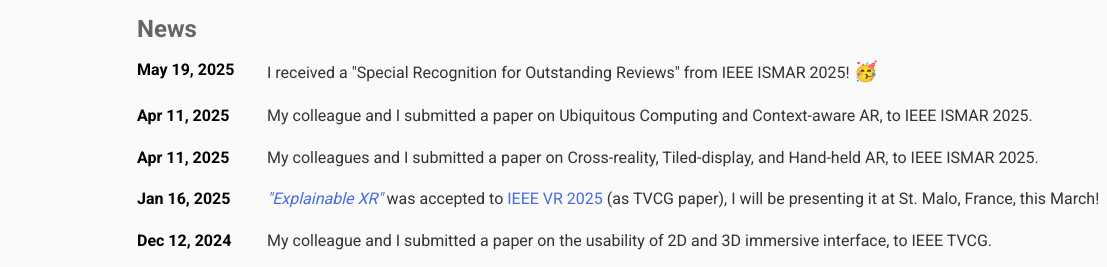
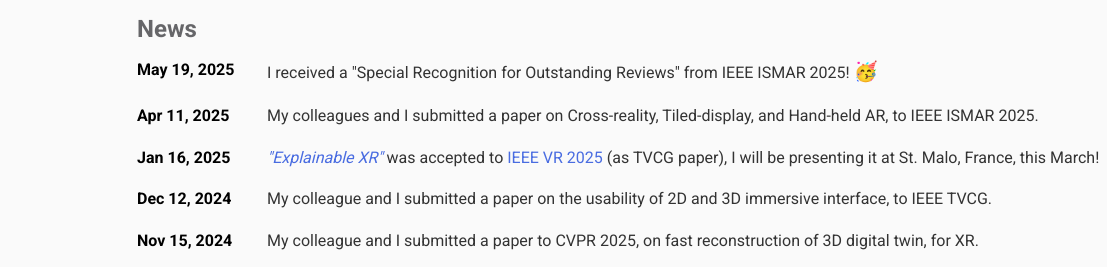
Before and after one commit to yoonsang0910/personal_page, a plain HTML site: page index.html in a window 1280 px wide. Shown: the part 464-731 px from the top of the page, 173-1280 px from the left. Drawn offline with Linux system fonts and the light colour scheme; no server answers; some icons are missing.

Commit message:
CV update

```diff
--- a/index.html
+++ b/index.html
@@ -53,18 +53,6 @@
                     I actively conduct research to contribute to the communities of XR, Visualization, and HCI: IEEE TVCG, ISMAR, VR, VIS, ACM CHI, and UIST.
                 </p>
             </section>
-            <!-- <section id="news">
-                <h2>News</h2>
-                <ul>
-                    <li><span class="emoji">📝</span><strong>[Apr 11, 2024]</strong> - My colleague and I submitted a paper on Ubiquitous Computing and Context-aware AR, to IEEE ISMAR 2025.</li>
-                    <li><span class="emoji">🥳</span><strong>[Jan 16, 2025]</strong> - <a href="#publications"><em>"Explainable XR"</em></a> was accepted to <a href="https://ieeevr.org/2025/contribute/papers/" target="_blank">IEEE VR 2025</a> (as TVCG paper), I will be presenting it at St. Malo, France, this March!</li>
-                    <li><span class="emoji">📝</span><strong>[Dec 12, 2024]</strong> - My colleague and I submitted a paper on the usability of 2D and 3D immersive interface, to IEEE TVCG.</li>
-                    <li><span class="emoji">📝</span><strong>[Nov 15, 2024]</strong> - My colleague and I submitted a paper to CVPR 2025, on fast reconstruction of 3D digital twin, for XR.</li>
-                    <li><span class="emoji">💬</span><strong>[Oct 08, 2024]</strong> - Our TVCG accepted paper, "<em>Submerse: Visualizing Storm Surge Flooding Simulations in Immersive Display Ecologies</em>" is going to be presented at <a href="https://ieeevis.org/year/2024/program/session_full16.html" target="_blank">IEEE VIS 2024</a>.</li>
-                    <li><span class="emoji">💬</span><strong>[Oct 08, 2024]</strong> - Our TVCG accepted paper, "<em>VoxAR: Adaptive Visualization of Volume Rendered Objects in Optical See-Through Augmented Reality</em>" is going to be presented at <a href="https://ieeevis.org/year/2024/program/session_full8.html" target="_blank">IEEE VIS 2024</a>.</li>
-                    <li><span class="emoji">📝</span><strong>[Sep 11, 2024]</strong> - My colleagues and I submitted a paper on Cross-virtuality and Visual analytics, to IEEE VR 2025.</li>
-                </ul>
-            </section>>-->
             <section id="news">
                 <h2>News</h2>
                 <ul>
@@ -72,10 +60,10 @@
                         <span class="news-date">May 19, 2025</span>
                         <span class="news-content"> I received a "Special Recognition for Outstanding Reviews" from IEEE ISMAR 2025! <span class="emoji">🥳</span></span>
                     </li>
-                    <li>
+                    <!-- <li>
                         <span class="news-date">Apr 11, 2025</span>
                         <span class="news-content">My colleague and I submitted a paper on Ubiquitous Computing and Context-aware AR, to IEEE ISMAR 2025.</span>
-                    </li>
+                    </li> -->
                     <li>
                         <span class="news-date">Apr 11, 2025</span>
                         <span class="news-content">My colleagues and I submitted a paper on Cross-reality, Tiled-display, and Hand-held AR, to IEEE ISMAR 2025.</span>
```
Also changed, not shown: 1 other file.
